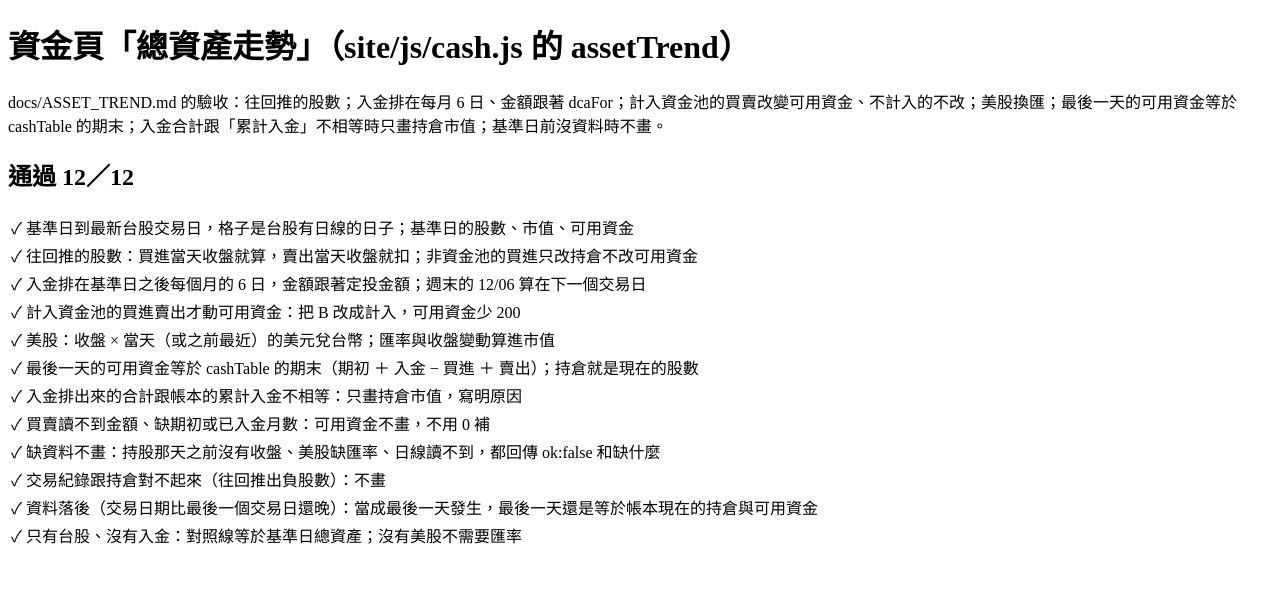
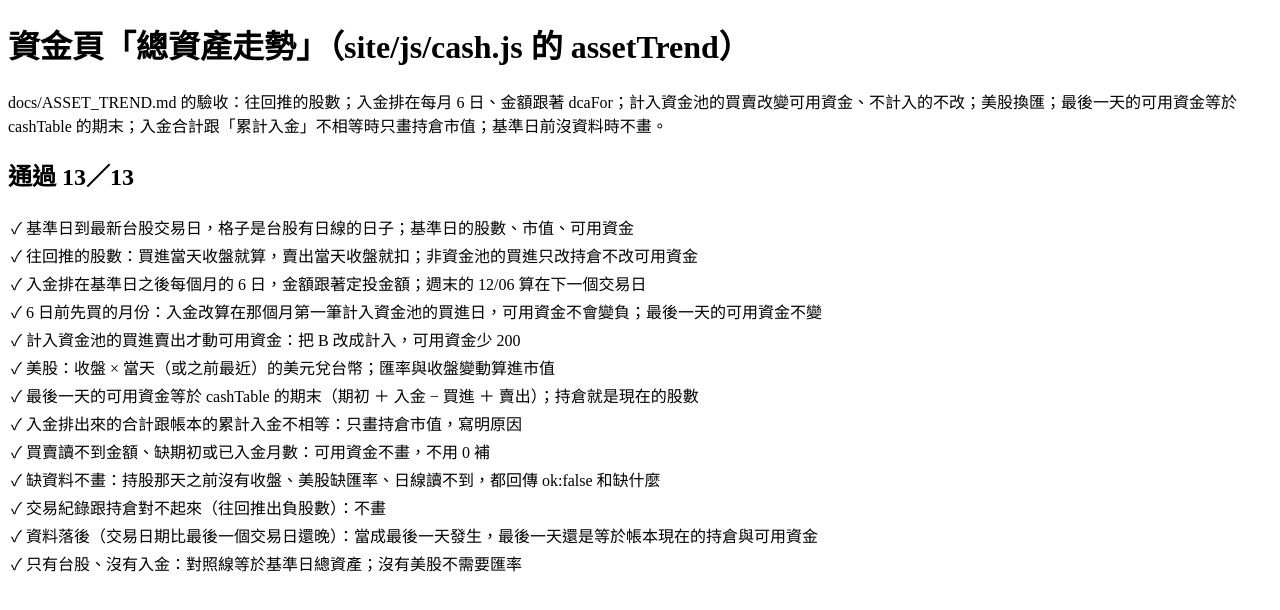
Before and after one commit to chaper123/stock-dashboard, a plain HTML site: page tests/web/asset.html in a window 1280 px wide. Drawn offline with Linux system fonts and the light colour scheme.

Commit message:
fix: 總資產走勢的入金日取當月 6 日與第一筆計入資金池買進日較早者
使用者 11/05 先買、照 6 日入金會算出一天負的可用資金（−NT$2,976），總資產凹陷、對照線晚一天才加。
入金改算在較早的那天，最後一天的可用資金不變；補測試（6 日前先買、非資金池的買進不移動入金日）。

Co-Authored-By: Claude Sonnet 5.5 <noreply@anthropic.com>

```diff
--- a/site/js/cash.js
+++ b/site/js/cash.js
@@ -83,7 +83,8 @@ export function nextDeposit(today, dca) {
 
 // ── 總資產走勢（docs/ASSET_TREND.md）──
 // 基準日到最新台股交易日，每個交易日的「持倉市值 ＋ 可用資金」，加一條對照線（基準日的總資產 ＋ 到那天為止已入帳的入金）。
-// 純函式。股數從現在的持倉往回推（減掉那天之後的買進、加回賣出）；入金排在基準日之後每個月的 6 日、金額跟著「定投金額」；
+// 純函式。股數從現在的持倉往回推（減掉那天之後的買進、加回賣出）；入金是基準日之後每個月一筆，日子取
+// 那個月 6 日和那個月第一筆「計入資金池」買進的日子比較早的（6 日前就先買的月份，照 6 日入金會有一天負的可用資金），金額跟著「定投金額」；
 // 沒有收盤的日子用之前最近的一筆。任何一檔缺價或匯率，整張圖不畫（回傳 ok:false 與缺什麼），不用 0 補；
 // 可用資金排不出來（入金合計跟帳本不同、買賣讀不到金額、缺期初）時只畫持倉市值，hasCash:false 並寫明原因。
 // 資料落後時（交易、入金的日期比最後一個交易日還晚）當成發生在最後一個交易日，最後一天才等於帳本現在的持倉與可用資金。
@@ -152,7 +153,9 @@ export function assetTrend({ settings, trades, holdings, bars = {}, fxRows = nul
   else {
     for (let i = 1; i <= s.depositMonths; i++) {
       const ym = addMonth(s.basis.slice(0, 7), i);
-      deposits.push({ date: `${ym}-${String(D.depositDay).padStart(2, "0")}`, amount: dcaFor(dca, ym) });
+      const sixth = `${ym}-${String(D.depositDay).padStart(2, "0")}`;
+      const firstBuy = (trades || []).filter((t) => t.inPool && t.side === "買進" && t.date.startsWith(ym)).map((t) => t.date).sort()[0];
+      deposits.push({ date: firstBuy && firstBuy < sixth ? firstBuy : sixth, amount: dcaFor(dca, ym) });
     }
     const sum = round2(deposits.reduce((a, x) => a + x.amount, 0));
     if (!isNum(s.depositTotal)) reasons.push("缺累計入金");
--- a/tests/web/asset.html
+++ b/tests/web/asset.html
@@ -50,6 +50,23 @@ test("入金排在基準日之後每個月的 6 日，金額跟著定投金額
   eq([day(a, "2026-11-05").cash, day(a, "2026-11-06").cash], [750, 3750]);
   eq([day(a, "2026-12-04").cash, day(a, "2026-12-07").cash], [3605, 8605]);
   eq([day(a, "2026-11-05").line, day(a, "2026-11-06").line, day(a, "2026-12-04").line, day(a, "2026-12-07").line], [7600, 10600, 10600, 15600]);
+});
+test("6 日前先買的月份：入金改算在那個月第一筆計入資金池的買進日，可用資金不會變負；最後一天的可用資金不變", () => {
+  // 11/04 先買 A 10 股（3,500，計入資金池）：照 6 日入金，11/04 的可用資金會是 750 − 3,500 ＜ 0
+  const early = [...trades, tr("2026-11-04", "A", "買進", 10, 3500)];
+  const a = run({ trades: early });
+  eq(a.deposits[0], { date: "2026-11-04", amount: 3000 });
+  eq([day(a, "2026-11-03").cash, day(a, "2026-11-04").cash], [750, 250]);
+  ok(a.days.every((d) => d.cash >= 0), "不該有負的可用資金");
+  eq([day(a, "2026-11-03").line, day(a, "2026-11-04").line], [7500, 10500]);   // 基準日 A 少 10 股（往回推），對照線 11/04 加 3,000
+  const closing = cashTable({ settings: { ...settings }, trades: early }).closing;
+  eq([a.last.cash, closing], [5105, 5105]);                        // 期初 1,050 ＋ 入金 8,000 − 買進 4,000 ＋ 賣出 55
+  // 6 日之後才買、或前面的買進不計入資金池：入金還是 6 日
+  eq(run().deposits[0].date, "2026-11-06");
+  const notPool = run({ trades: [...trades, tr("2026-11-03", "B", "買進", 1, 20, false)], holdings: holdings.map((h) => (h.code === "B" ? { ...h, shares: 11 } : h)) });
+  eq(notPool.deposits[0].date, "2026-11-06");
+  // 最後一天的可用資金跟「同樣的買進晚到 11/06」一樣
+  eq(a.last.cash, run({ trades: [...trades, tr("2026-11-06", "A", "買進", 10, 3500)] }).last.cash);
 });
 test("計入資金池的買進賣出才動可用資金：把 B 改成計入，可用資金少 200", () => {
   const b = run({ trades: trades.map((t) => (t.code === "B" ? { ...t, inPool: true } : t)), settings: { ...settings } });
```
